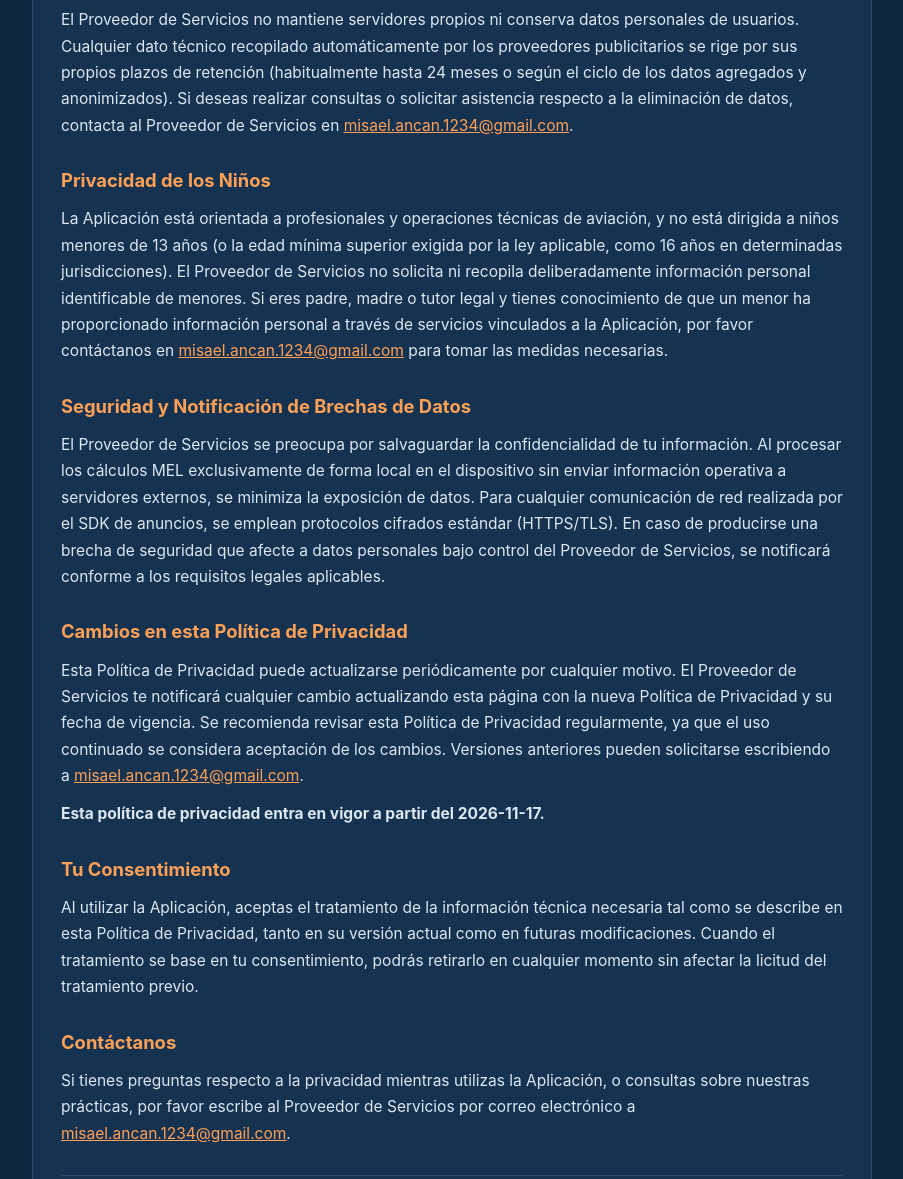
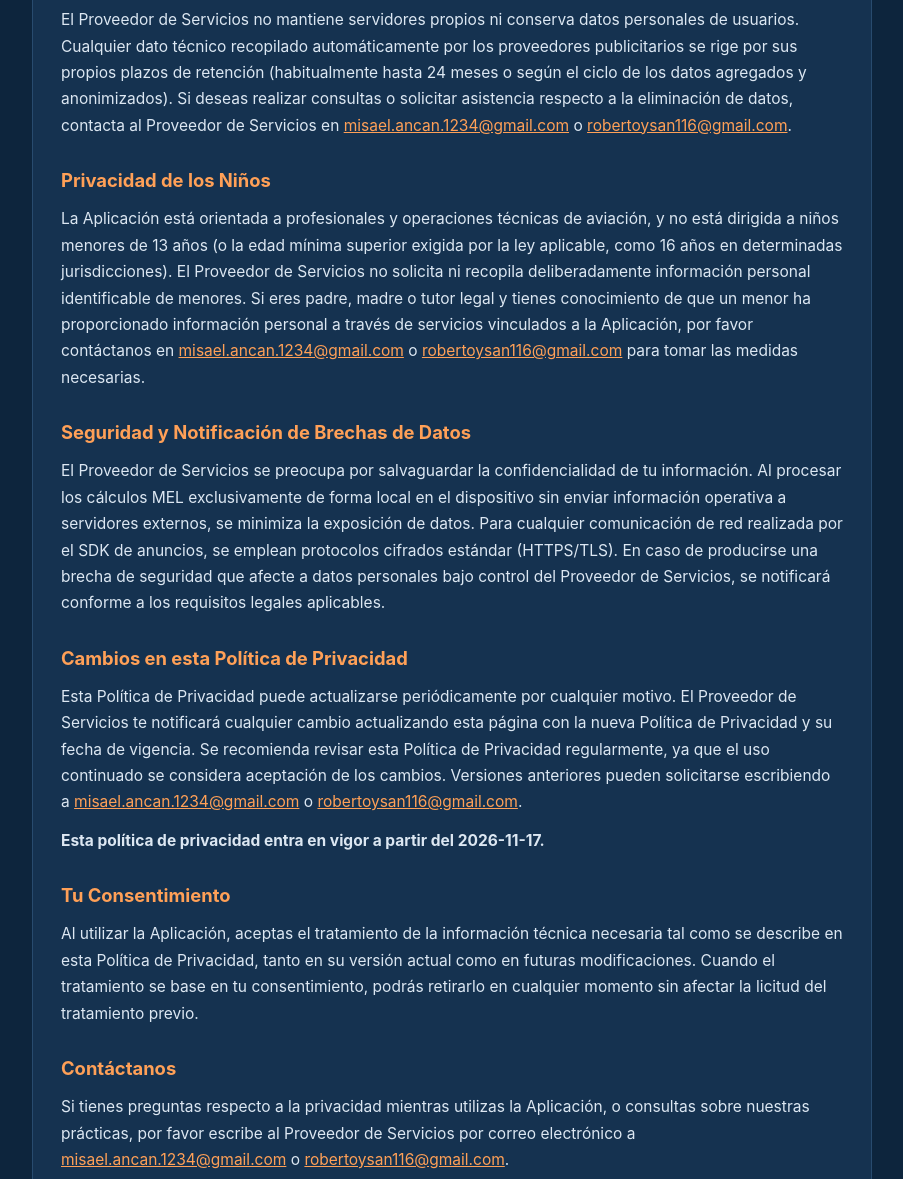
Before and after one commit to Mjancanes/AeroMel_Calculator_Legal, a plain HTML site: page privacy-policy.html in a window 1280 px wide. Shown: the part 2574-3753 px from the top of the page, without its empty margins (188-1091 px from the left). Drawn offline with Linux system fonts and the light colour scheme.

Commit message:
docs: agregar correo de contacto de co-desarrollador (robertoysan116@gmail.com)

```diff
--- a/privacy-policy.html
+++ b/privacy-policy.html
@@ -306,7 +306,7 @@
         <p>
           Puedes solicitar acceso, corrección o eliminación de cualquier dato personal que pudiera estar en poder del
           Proveedor de Servicios, o retirar tu consentimiento en cualquier momento, escribiendo a
-          <a href="mailto:misael.ancan.1234@gmail.com">misael.ancan.1234@gmail.com</a>. Si eres residente de California,
+          <a href="mailto:misael.ancan.1234@gmail.com">misael.ancan.1234@gmail.com</a> o <a href="mailto:robertoysan116@gmail.com">robertoysan116@gmail.com</a>. Si eres residente de California,
           tienes derecho a saber qué información personal se recopila, derecho a solicitar su eliminación, derecho a
           excluirte de la venta o compartición de información personal para publicidad entre contextos y derecho a no
           sufrir discriminación por ejercer estos derechos.
@@ -341,7 +341,7 @@
           dato técnico recopilado automáticamente por los proveedores publicitarios se rige por sus propios plazos de
           retención (habitualmente hasta 24 meses o según el ciclo de los datos agregados y anonimizados). Si deseas
           realizar consultas o solicitar asistencia respecto a la eliminación de datos, contacta al Proveedor de
-          Servicios en <a href="mailto:misael.ancan.1234@gmail.com">misael.ancan.1234@gmail.com</a>.
+          Servicios en <a href="mailto:misael.ancan.1234@gmail.com">misael.ancan.1234@gmail.com</a> o <a href="mailto:robertoysan116@gmail.com">robertoysan116@gmail.com</a>.
         </p>
 
         <h2>Privacidad de los Niños</h2>
@@ -351,7 +351,7 @@
           jurisdicciones). El Proveedor de Servicios no solicita ni recopila deliberadamente información personal
           identificable de menores. Si eres padre, madre o tutor legal y tienes conocimiento de que un menor ha
           proporcionado información personal a través de servicios vinculados a la Aplicación, por favor contáctanos en
-          <a href="mailto:misael.ancan.1234@gmail.com">misael.ancan.1234@gmail.com</a> para tomar las medidas necesarias.
+          <a href="mailto:misael.ancan.1234@gmail.com">misael.ancan.1234@gmail.com</a> o <a href="mailto:robertoysan116@gmail.com">robertoysan116@gmail.com</a> para tomar las medidas necesarias.
         </p>
 
         <h2>Seguridad y Notificación de Brechas de Datos</h2>
@@ -370,7 +370,7 @@
           te notificará cualquier cambio actualizando esta página con la nueva Política de Privacidad y su fecha de
           vigencia. Se recomienda revisar esta Política de Privacidad regularmente, ya que el uso continuado se
           considera aceptación de los cambios. Versiones anteriores pueden solicitarse escribiendo a
-          <a href="mailto:misael.ancan.1234@gmail.com">misael.ancan.1234@gmail.com</a>.
+          <a href="mailto:misael.ancan.1234@gmail.com">misael.ancan.1234@gmail.com</a> o <a href="mailto:robertoysan116@gmail.com">robertoysan116@gmail.com</a>.
         </p>
         <p><strong>Esta política de privacidad entra en vigor a partir del 2026-11-17.</strong></p>
 
@@ -386,7 +386,7 @@
         <p>
           Si tienes preguntas respecto a la privacidad mientras utilizas la Aplicación, o consultas sobre nuestras
           prácticas, por favor escribe al Proveedor de Servicios por correo electrónico a
-          <a href="mailto:misael.ancan.1234@gmail.com">misael.ancan.1234@gmail.com</a>.
+          <a href="mailto:misael.ancan.1234@gmail.com">misael.ancan.1234@gmail.com</a> o <a href="mailto:robertoysan116@gmail.com">robertoysan116@gmail.com</a>.
         </p>
 
         <hr class="divider">
@@ -447,7 +447,7 @@
         <p>
           You may request access to, correction of, or deletion of your personal data held by the Service Provider. To
           exercise these rights, or to withdraw consent where processing is based on consent, contact the Service
-          Provider at <a href="mailto:misael.ancan.1234@gmail.com">misael.ancan.1234@gmail.com</a>.
+          Provider at <a href="mailto:misael.ancan.1234@gmail.com">misael.ancan.1234@gmail.com</a> or <a href="mailto:robertoysan116@gmail.com">robertoysan116@gmail.com</a>.
         </p>
 
         <h2>Your California Privacy Rights (CCPA/CPRA)</h2>
@@ -455,7 +455,7 @@
           If you are a California resident, you have the right to know what personal information is collected, the right
           to delete personal information, the right to opt out of the sale or sharing of personal information, and the
           right to non-discrimination for exercising these rights. To exercise your CCPA/CPRA rights, contact the
-          Service Provider at <a href="mailto:misael.ancan.1234@gmail.com">misael.ancan.1234@gmail.com</a>.
+          Service Provider at <a href="mailto:misael.ancan.1234@gmail.com">misael.ancan.1234@gmail.com</a> or <a href="mailto:robertoysan116@gmail.com">robertoysan116@gmail.com</a>.
         </p>
 
         <h2>Third Party Access</h2>
@@ -508,7 +508,7 @@
         </p>
         <p>
           To request deletion of your personal data, to withdraw consent, or to exercise any of your rights, contact the
-          Service Provider at <a href="mailto:misael.ancan.1234@gmail.com">misael.ancan.1234@gmail.com</a>.
+          Service Provider at <a href="mailto:misael.ancan.1234@gmail.com">misael.ancan.1234@gmail.com</a> or <a href="mailto:robertoysan116@gmail.com">robertoysan116@gmail.com</a>.
         </p>
 
         <h2>Data Retention Policy</h2>
@@ -527,7 +527,7 @@
           them. Where parental or guardian consent is required under applicable law, the Application is not intended for
           use without that consent. If you are a parent or guardian and you are aware that your child has provided
           personal information, please contact the Service Provider at
-          <a href="mailto:misael.ancan.1234@gmail.com">misael.ancan.1234@gmail.com</a> so that necessary actions can be
+          <a href="mailto:misael.ancan.1234@gmail.com">misael.ancan.1234@gmail.com</a> or <a href="mailto:robertoysan116@gmail.com">robertoysan116@gmail.com</a> so that necessary actions can be
           taken.
         </p>
 
@@ -551,7 +551,7 @@
           material changes by posting the updated Privacy Policy on this page with an updated effective date. Where
           required by law, the Service Provider will seek your consent to material changes before they take effect.
           Previous versions of this Privacy Policy will be maintained and made available upon request by contacting the
-          Service Provider at <a href="mailto:misael.ancan.1234@gmail.com">misael.ancan.1234@gmail.com</a>.
+          Service Provider at <a href="mailto:misael.ancan.1234@gmail.com">misael.ancan.1234@gmail.com</a> or <a href="mailto:robertoysan116@gmail.com">robertoysan116@gmail.com</a>.
         </p>
         <p><strong>This privacy policy is effective as of 2026-11-17.</strong></p>
 
@@ -566,7 +566,7 @@
         <p>
           If you have any questions regarding privacy while using the Application, or have questions about the practices,
           please contact the Service Provider via email at
-          <a href="mailto:misael.ancan.1234@gmail.com">misael.ancan.1234@gmail.com</a>.
+          <a href="mailto:misael.ancan.1234@gmail.com">misael.ancan.1234@gmail.com</a> or <a href="mailto:robertoysan116@gmail.com">robertoysan116@gmail.com</a>.
         </p>
 
         <hr class="divider">
```
Also changed, not shown: index.html (+1 -1 lines), terms-and-conditions.html (+4 -4 lines).
